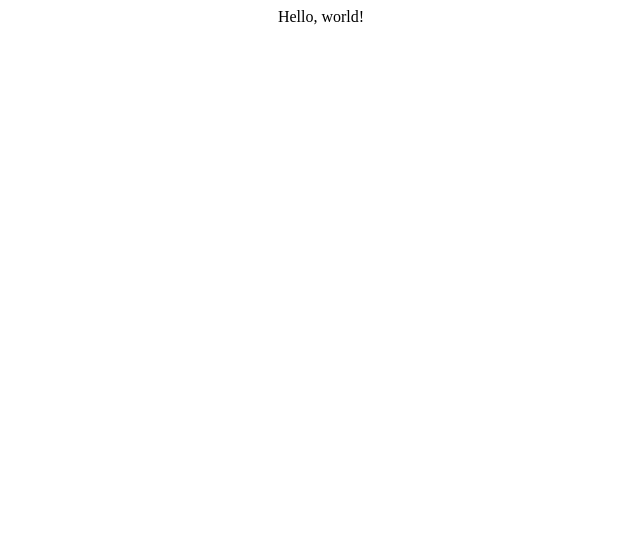
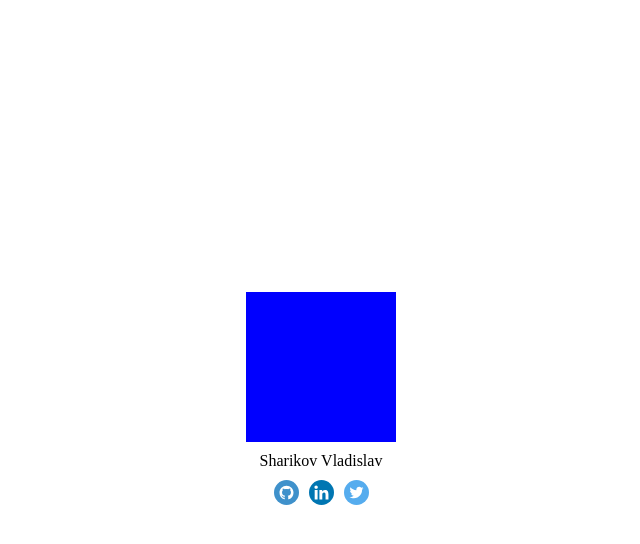
Before and after one commit to sharikovvladislav/sharikovvladislav.github.io, a website: page index.html in a window 1280 px wide. Shown: the whole page, without its empty margins (319-959 px from the left). Drawn offline with Linux system fonts and the light colour scheme.

Commit message:
feat: add basic markup

```diff
--- /dev/null
+++ b/css/styles.css
@@ -0,0 +1,47 @@
+html,
+body {
+  height: 100%;
+}
+body {
+  margin: 0;
+}
+
+.icon-link img {
+  width: 25px;
+  height: 25px;
+}
+
+.container.flex {
+  display: flex;
+  flex-direction: column;
+  align-items: center;
+  justify-content: center;
+
+  height: 100%;
+  padding: 0;
+  margin: 0;
+}
+
+.inner-container {
+  width: auto;
+}
+
+.social.flex {
+  display: flex;
+  flex-direction: row;
+  justify-content: center;
+}
+
+.social.flex .icon-link:not(:first-child) {
+  margin-left: 10px;
+}
+
+.container.flex > .inner-container > .flex-item:not(:first-child) {
+  margin-top: 10px;
+}
+
+.photo,
+.name,
+.social {
+  text-align: center;
+}
--- a/index.html
+++ b/index.html
@@ -1,23 +1,29 @@
 <!DOCTYPE html>
 <html>
 <head lang="en">
-  <style>
-    .container {
-      display: flex;
-      align-items: center;
-      justify-content: center;
-    }
-
-    .data {
-      max-width: 50%;
-    }
-  </style>
+	<link rel="stylesheet" type="text/css" href="css/styles.css">
 </head>
 <body>
-<div class="container">
-  <div class="data">
-    Hello, world!
-  </div>
+<div class="container flex">
+	<div class="inner-container">
+		<div class="photo flex-item">
+			<div style="width: 150px; height: 150px; background-color: blue"></div>
+		</div>
+		<div class="name flex-item">
+			Sharikov Vladislav
+		</div>
+		<div class="social flex-item flex">
+			<div class="icon-link">
+					<img src="icons/Github.svg">
+			</div>
+			<div class="icon-link">
+					<img src="icons/Linkedin.svg">
+			</div>
+			<div class="icon-link">
+					<img src="icons/Twitter.svg">
+			</div>
+		</div>
+	</div>
 </div>
 </body>
 </html>
```
Also changed, not shown: icons/Github.svg (added), icons/Linkedin.svg (added), icons/Twitter.svg (added).
